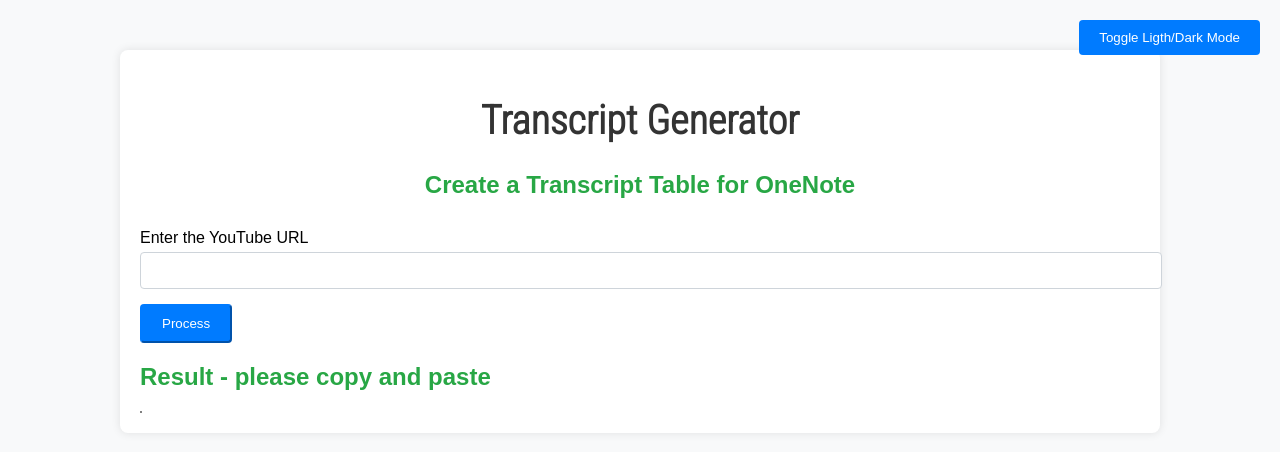
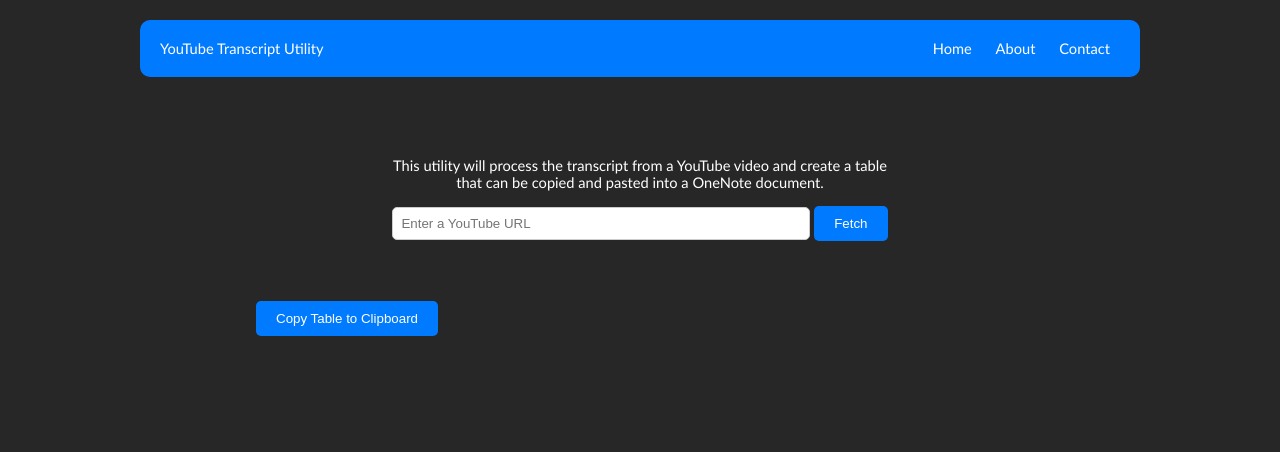
Before and after one commit to NormLorenz/example-four, a Flask app: template app/templates/index.html in a window 1280 px wide. Shown: the top 452 px of the page. Run offline with Flask 3, Linux system fonts and the light colour scheme; the template is opened without the code that fills it, so the values that code supplies are empty.

Commit message:
Wrap for Sunday Morning

```diff
--- a/app/main.py
+++ b/app/main.py
@@ -1,132 +1,20 @@
 from youtube_transcript_api import YouTubeTranscriptApi
-# import re
 from flask import Flask, request, render_template
 import utilities
 
 app = Flask(__name__)
 
-# Get the video id from the url
 # url = 'https://www.youtube.com/watch?v=btJpw6uaZ4g&list=WL&index=12'
-
 
 @app.route('/')
 def index():
-    return render_template('index2.html')
-    # data = utilities.get_transcript(url)
-    # return render_template('index.html', data=data)
+    return render_template('index.html')
 
 @app.route('/fetch', methods=['POST'])
 def ask():
     url = request.form['url']
     transcript = utilities.get_transcript(url)
-    return render_template('index2.html', transcript=transcript)
+    return render_template('index.html', transcript=transcript)
 
 if __name__ == "__main__":
     app.run(debug=True)
-
-# # if __name__ == '__main__':
-# app.run(debug=False)
-
-
-# video_id = url.split('v=')[1]
-# video_id = video_id.split('&')[0]
-
-# print(url)
-# print(video_id)
-
-
-# Split a string into multiple parts using a separator
-# def split_strings(input, separators):
-#     combined_array = []
-
-#     # Create a regular expression pattern to capture separators
-#     pattern = f"({'|'.join(map(re.escape, separators))})"
-
-#     # Split the input string using the pattern and keep the separators
-#     result = re.split(pattern, input)
-
-#     # Recombine adjacent strings
-#     i = 0
-#     while i < len(result) - 1:
-#         combined_element = result[i] + result[i + 1]
-#         combined_array.append(combined_element)
-#         i += 2
-
-#     return combined_array
-
-
-# Expand the dictionary by duplicating rows that have duplicated text
-# def build_dictionary_expanding_duplicates(dictionary):
-#     result = []
-
-#     for item in dictionary:
-#         strings = split_strings(item['text'], ['.', '?', '!'])
-#         if len(strings) == 0:
-#             result.append({'text': item['text'], 'start': item['start']})
-#         else:
-#             for string in strings:
-#                 result.append({'text': string, 'start': item['start']})
-
-#     return result
-
-
-# Build dictionary without duplicates
-# def build_dictionary_without_duplicates(dictionary):
-#     result = []
-
-#     for old_item in dictionary:
-#         if not any(new_item['text'] == old_item['text'] for new_item in result):
-#             result.append(old_item)
-
-#     return result
-
-
-# Convert a decimal to a string
-# def seconds_to_time_string(time_string):
-
-#     # Calculate hours, minutes, and remaining seconds
-#     hours = int(time_string // 3600)
-#     minutes = int((time_string % 3600) // 60)
-#     seconds = int(time_string % 60)
-
-#     # Format the time string
-#     if hours == 0:
-#         result = f"{minutes:2}:{seconds:02}"
-#     else:
-#         result = f"{hours:2}:{minutes:02}:{seconds:02}"
-
-#     return result
-
-
-# Build a dictionary with the time strings
-# def build_dictionary_with_time_string(dictionary):
-#     result = []
-
-#     for item in dictionary:
-#         new_time = seconds_to_time_string(item['start'])
-#         result.append({'text': item['text'], 'start': new_time})
-
-#     return result
-
-
-# Fetch the transcript
-# dictionary_step_one = YouTubeTranscriptApi().fetch(video_id, languages=['de'])
-
-# # Convert it to raw data
-# dictionary_step_two = dictionary_step_one.to_raw_data()
-
-# # Build a dictionary expanding duplicates and striping duration
-# dictionary_step_three = build_dictionary_expanding_duplicates(
-#     dictionary_step_two)
-
-# # Build dictionary without duplicates
-# dictionary_step_four = build_dictionary_without_duplicates(
-#     dictionary_step_three)
-
-# # Build dictionary with time as a string
-# dictionary_step_five = build_dictionary_with_time_string(dictionary_step_four)
-
-
-
-
-# {'text': 'Wenn du dich müde fühlst, solltest du dich ausruhen.', 'start': 1655.353, 'duration': 7.141}
--- a/app/templates/index.html
+++ b/app/templates/index.html
@@ -1,63 +1,176 @@
-<!doctype html>
+<!DOCTYPE html>
 <html lang="en">
 
 <head>
-    <meta charset="utf-8">
-    <meta name="viewport" content="width=device-width, initial-scale=1, shrink-to-fit=no">
-    <title>Add Two Numbers</title>
-    <link href="https://fonts.googleapis.com/css2?family=Roboto+Condensed:wght@300&display=swap" rel="stylesheet">
-    <link rel="stylesheet" href="{{ url_for('static', filename='styles.css') }}">
+    <meta charset="UTF-8">
+    <meta name="viewport" content="width=device-width, initial-scale=1.0">
+    <title>YouTube Transcript Utility</title>
+    <style>
+        body {
+            font-family: Calibri, sans-serif;
+            font-size: 11pt;
+            margin: 0;
+            padding: 0;
+            box-sizing: border-box;
+            display: flex;
+            justify-content: center;
+            background-color: #000000d8;
+            color: #ffffff;
+        }
+
+        .container {
+            width: 1000px;
+            margin: 0 auto;
+        }
+
+        header {
+            background-color: #007bff;
+            color: #ffffff;
+            padding: 20px 20px;
+            display: flex;
+            justify-content: space-between;
+            align-items: center;
+            margin-top: 20px;
+            border-radius: 10px;
+        }
+
+        nav a {
+            color: #ffffff;
+            text-decoration: none;
+            margin: 0 10px;
+        }
+
+        main {
+            padding: 20px;
+        }
+
+        .form-section {
+            margin-top: 60px;
+            margin-bottom: 60px;
+            text-align: center;
+        }
+
+        .table-section {
+            margin-top: 40px;
+            width: 80%;
+            margin: 0 auto;
+        }
+
+        table {
+            width: 100%;
+            margin: 0 auto;
+            border-collapse: collapse;
+            font-size: 11pt;
+            color: black;
+            background-color: #ffffff;
+        }
+
+        table,
+        th,
+        td {
+            border: 1px solid #007bff;
+        }
+
+        th,
+        td {
+            padding: 8px;
+            text-align: left;
+        }
+
+        .copy-button {
+            padding: 10px 20px;
+            border-radius: 5px;
+            background-color: #007bff;
+            color: #ffffff;
+            border: none;
+            cursor: pointer;
+            margin-bottom: 20px;
+        }
+
+        .copy-button:hover {
+            background-color: #36699e;
+        }
+
+        #submitButton {
+            padding: 10px 20px;
+            border-radius: 5px;
+            background-color: #007bff;
+            color: #ffffff;
+            border: none;
+            cursor: pointer;
+        }
+
+        #submitButton:hover {
+            background-color: #025ec0;
+        }
+
+        #url {
+            width: 400px;
+            padding: 8px;
+            border: 1px solid #ccc;
+            border-radius: 5px;
+        }
+    </style>
 </head>
 
 <body>
-    <button class="toggle-btn" onclick="toggleDarkMode()">Toggle Ligth/Dark Mode</button>
     <div class="container">
         <header>
-            <h1>Transcript Generator</h1>
-            <h2>Create a Transcript Table for OneNote</h2>
+            <div class="logo">YouTube Transcript Utility</div>
+            <nav>
+                <a href="#">Home</a>
+                <a href="#">About</a>
+                <a href="#">Contact</a>
+            </nav>
         </header>
-        <form id="question-form" method="POST" action="/ask" class="mt-4">
-            <div class="form-group">
-                <label for="url">Enter the YouTube URL</label>
-                <input type="string" class="form-control" id="url" name="url" required>
-            </div>
-            <button type="submit" class="btn btn-primary">Process</button>
+        <main>
+            <section class="form-section">
+
+                <p>This utility will process the transcript from a YouTube video and create a table <br> that can be
+                    copied and pasted into a OneNote document.</p>
+
+                <form id="question-form" method="POST" action="/fetch">
+                    <input type="text" id="url" name="url" placeholder="Enter a YouTube URL" required>
+                    <button type="submit" id="submitButton">Fetch</button>
                 </form>
 
+            </section>
+            <section class="table-section">
+
                 {% if transcript is not none %}
-        <h2 class="mt-5">Result - please copy and paste</h2>
 
-        <table style="border-width: 1px; border-style: solid; font-family: Roboto; font-size: 11.0pt;">
-            <tbody>
+                <button class="copy-button" id="copyButton">Copy Table to Clipboard</button>
+                <table>
+                    <tbody id="tableBody">
                         {% for row in transcript %}
                         <tr>
-                    <td style="border-width: 1px; border-style: solid;">{{ row.start }}</td>
-                    <td style="border-width: 1px; border-style: solid;">{{ row.text}}</td>
+                            <td>{{ row.start }}</td>
+                            <td>{{ row.text}}</td>
                         </tr>
                         {% endfor %}
                     </tbody>
                 </table>
+
                 {% endif %}
 
+            </section>
+        </main>
     </div>
     <script>
-        function toggleDarkMode() {
-            document.body.classList.toggle('dark-mode');
-            if (document.body.classList.contains('dark-mode')) {
-                localStorage.setItem('theme', 'dark');
-            } else {
-                localStorage.setItem('theme', 'light');
+        document.getElementById('copyButton').addEventListener('click', function () {
+            const table = document.querySelector('table');
+            const range = document.createRange();
+            range.selectNode(table);
+            window.getSelection().removeAllRanges();
+            window.getSelection().addRange(range);
+            try {
+                document.execCommand('copy');
+                alert('Table copied to clipboard!');
+            } catch (err) {
+                alert('Failed to copy table.');
             }
-        }
-
-        function loadTheme() {
-            const theme = localStorage.getItem('theme');
-            if (theme === 'dark') {
-                document.body.classList.add('dark-mode');
-            }
-        }
-
-        document.addEventListener('DOMContentLoaded', loadTheme);
+            window.getSelection().removeAllRanges();
+        });
     </script>
 </body>
 
```
Also changed, not shown: app/templates/index2.html (deleted, +0 -187 lines), README.md. Lines whose indentation alone changed are shown as unchanged.
